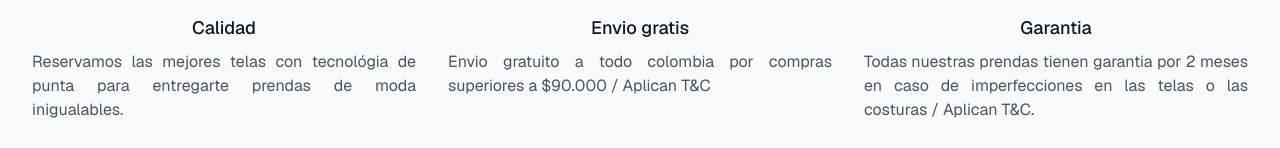
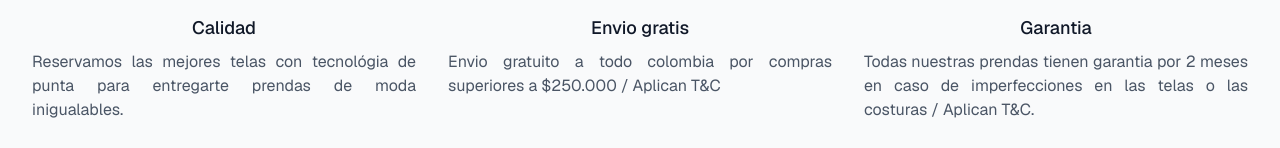
Before and after one commit to lasprendas/lasprendas.github.io, a Next.js app: page / in a window 1280 px wide. Shown: the part 2431-2579 px from the top of the page. Built offline with nearby package versions, Linux system fonts and the light colour scheme.

Commit message:
fix(website): Fix free shippig

```diff
--- a/app/page.tsx
+++ b/app/page.tsx
@@ -205,7 +205,7 @@ export default function LandingPage() {
                 <Truck className="h-6 w-6 text-violet-300" />
               </div>
               <h4 className="text-lg font-medium text-gray-900 mb-2">Envio gratis</h4>
-              <p className="text-gray-600 text-justify">Envio gratuito a todo colombia por compras superiores a $90.000 / Aplican T&C</p>
+              <p className="text-gray-600 text-justify">Envio gratuito a todo colombia por compras superiores a $250.000 / Aplican T&C</p>
             </div>
             <div className="text-center">
               <div className="w-12 h-12 bg-gray-900 rounded-full flex items-center justify-center mx-auto mb-4">
```
